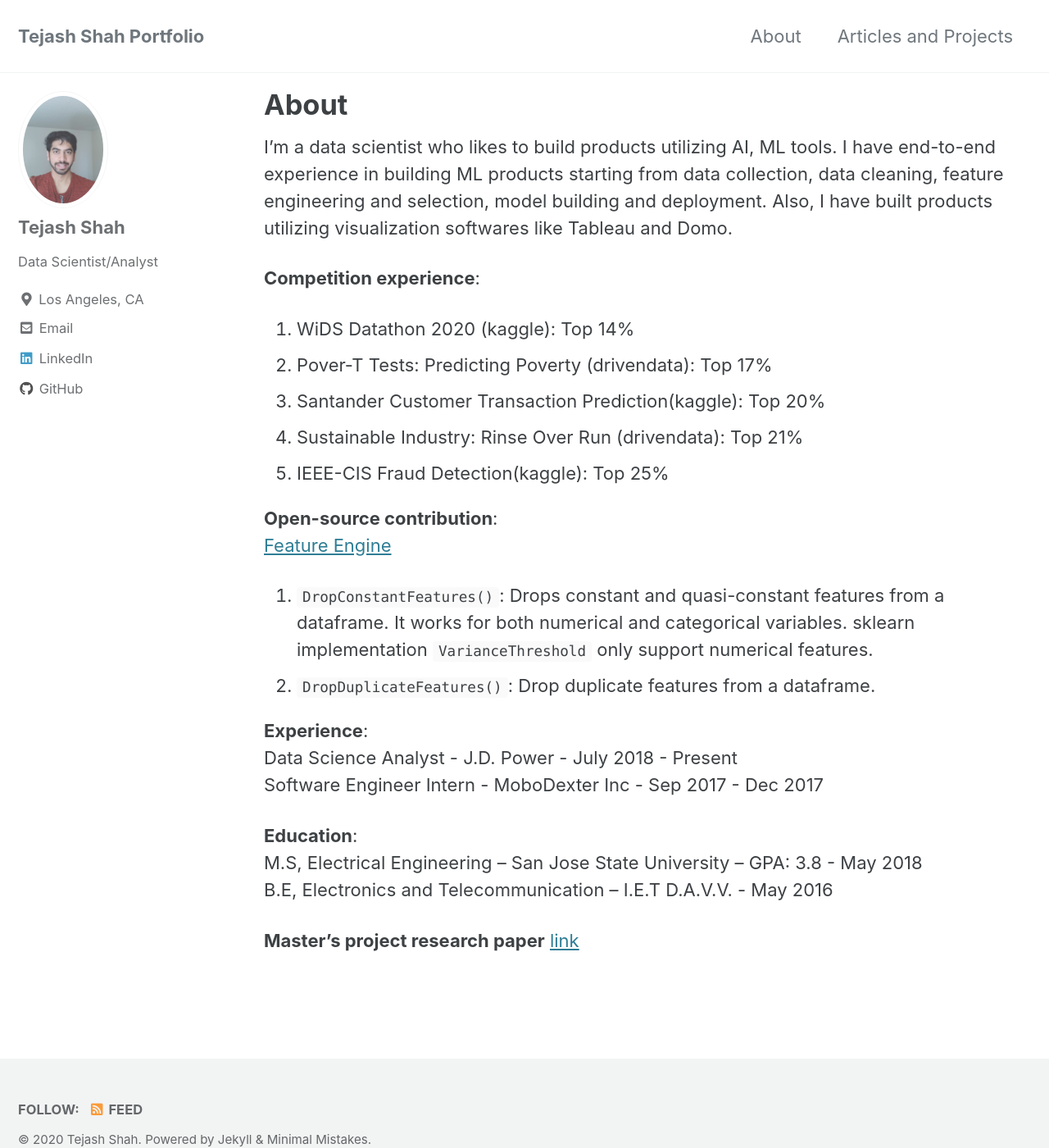
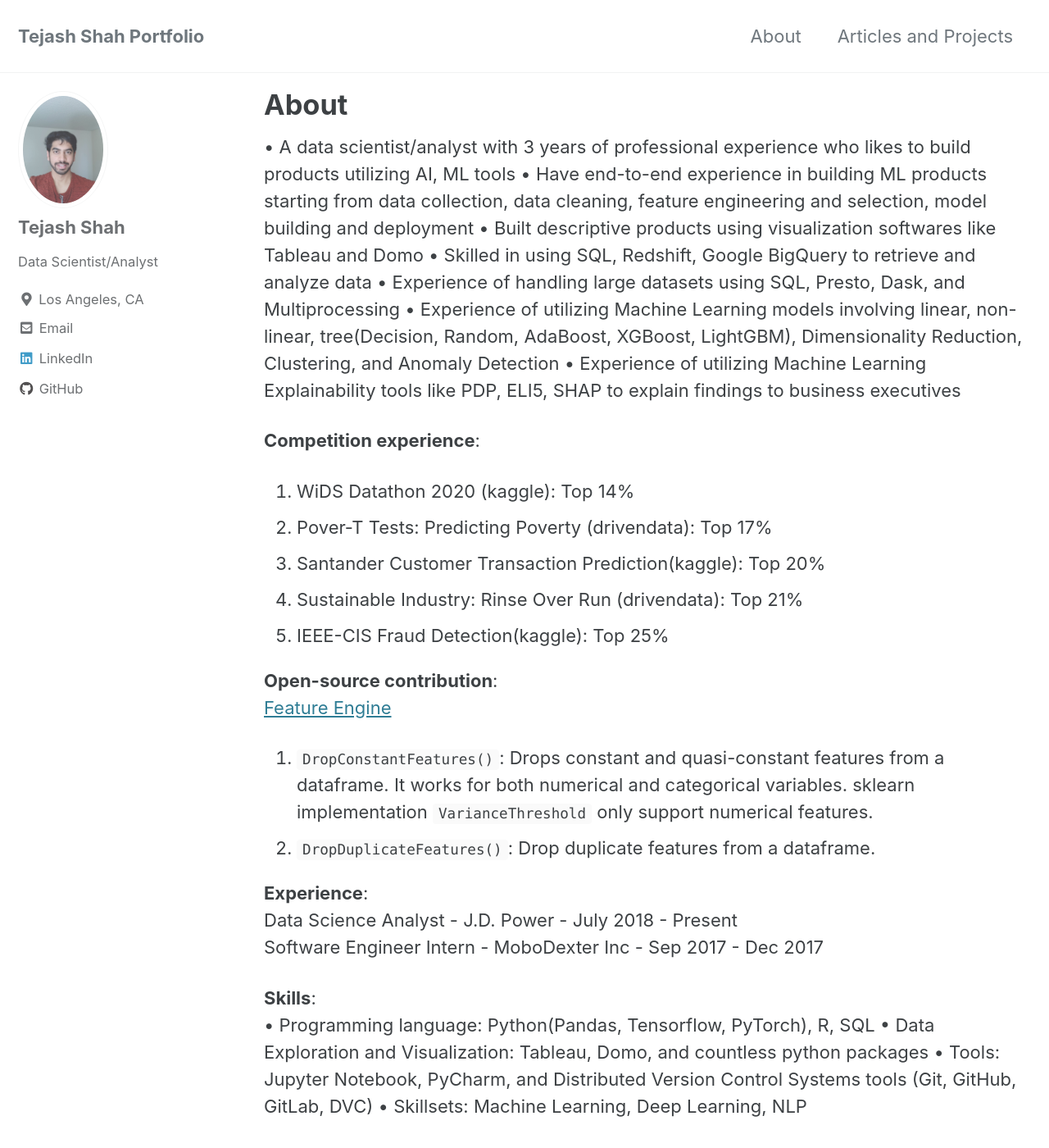
Before and after one commit to Tejash-Shah/Tejash-Shah.github.io, a Jekyll site: the page built from _pages/about.md, in a window 1280 px wide and 1400 px high. Shown: the whole window at 82% size. Built offline with Jekyll 4.4.1, drawn with Linux system fonts in a browser that asks for light colours; cached includes are drawn as plain includes; some of the changed text lies outside the part shown.

Commit message:
modify about

```diff
--- a/_pages/about.md
+++ b/_pages/about.md
@@ -3,7 +3,13 @@ title: "About"
 permalink: /about/
 ---
 
-I'm a data scientist who likes to build products utilizing AI, ML tools. I have end-to-end experience in building ML products starting from data collection, data cleaning, feature engineering and selection, model building and deployment. Also, I have built products utilizing visualization softwares like Tableau and Domo.
+• A data scientist/analyst with 3 years of professional experience who likes to build products utilizing AI, ML tools
+• Have end-to-end experience in building ML products starting from data collection, data cleaning, feature engineering and selection, model building and deployment
+• Built descriptive products using visualization softwares like Tableau and Domo
+• Skilled in using SQL, Redshift, Google BigQuery to retrieve and analyze data
+• Experience of handling large datasets using SQL, Presto, Dask, and Multiprocessing
+• Experience of utilizing Machine Learning models involving linear, non-linear, tree(Decision, Random, AdaBoost, XGBoost, LightGBM),  Dimensionality Reduction, Clustering, and Anomaly Detection
+• Experience of utilizing Machine Learning Explainability tools like PDP, ELI5, SHAP to explain findings to business executives
 
 **Competition experience**:
 1. WiDS Datathon 2020 (kaggle): Top 14%
@@ -21,8 +27,15 @@ I'm a data scientist who likes to build products utilizing AI, ML tools. I have
 Data Science Analyst - J.D. Power - July 2018 - Present <br>
 Software Engineer Intern - MoboDexter Inc - Sep 2017 - Dec 2017
 
+**Skills**: <br>
+• Programming language: Python(Pandas, Tensorflow, PyTorch), R, SQL
+• Data Exploration and Visualization: Tableau, Domo, and countless python packages
+• Tools: Jupyter Notebook, PyCharm, and Distributed Version Control Systems tools (Git, GitHub, GitLab, DVC)
+• Skillsets: Machine Learning, Deep Learning, NLP
+
+
 **Education**: <br>
 M.S, Electrical Engineering – San Jose State University – GPA: 3.8 - May 2018 <br>
 B.E, Electronics and Telecommunication – I.E.T D.A.V.V. - May 2016
 
-**Master's project research paper** [link](https://www.researchgate.net/publication/325659247_Machine_Learning_Models_for_Predicting_Fracture_Strength_of_Porous_Ceramics_and_Glasses)
+**Master's project research paper** : Our research was to utilize machine learning to predict fracture strength of porous ceramics and glasses. Have a look at the researc paper [here](https://www.researchgate.net/publication/325659247_Machine_Learning_Models_for_Predicting_Fracture_Strength_of_Porous_Ceramics_and_Glasses)
```
